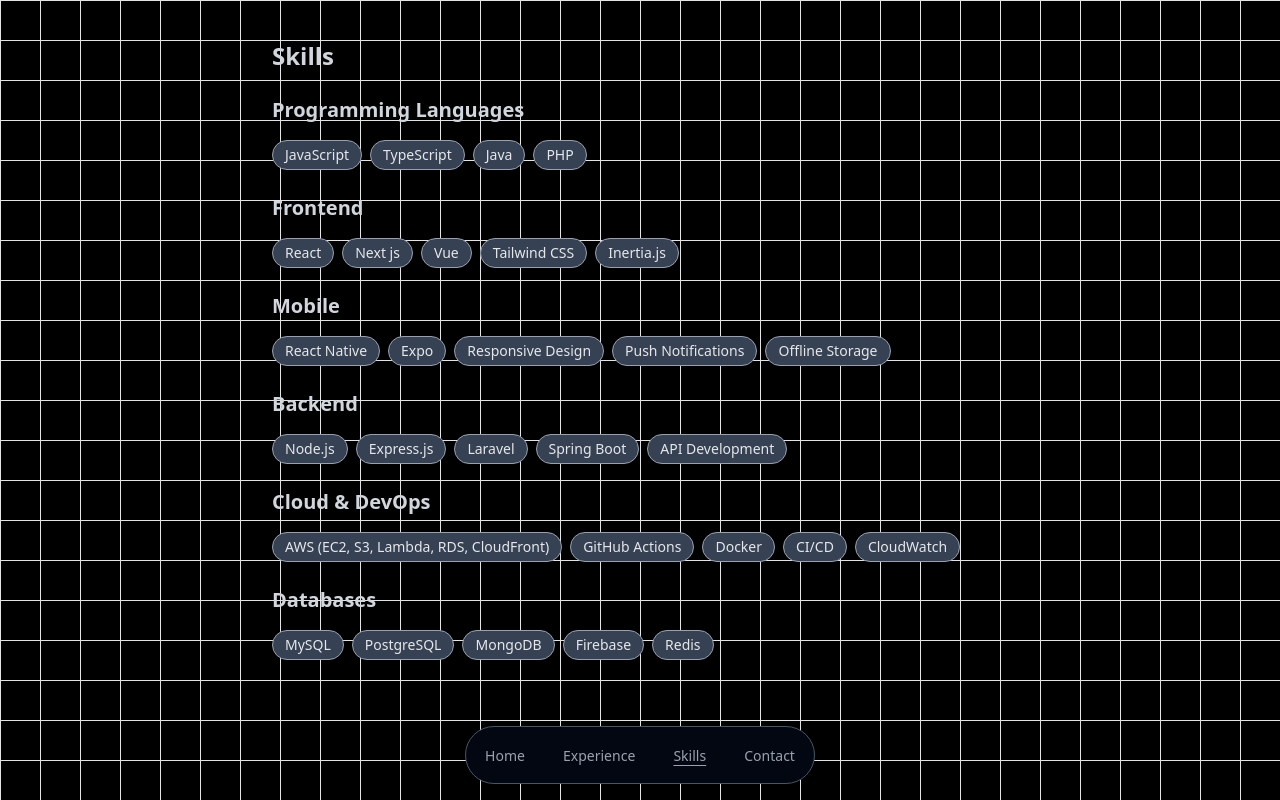
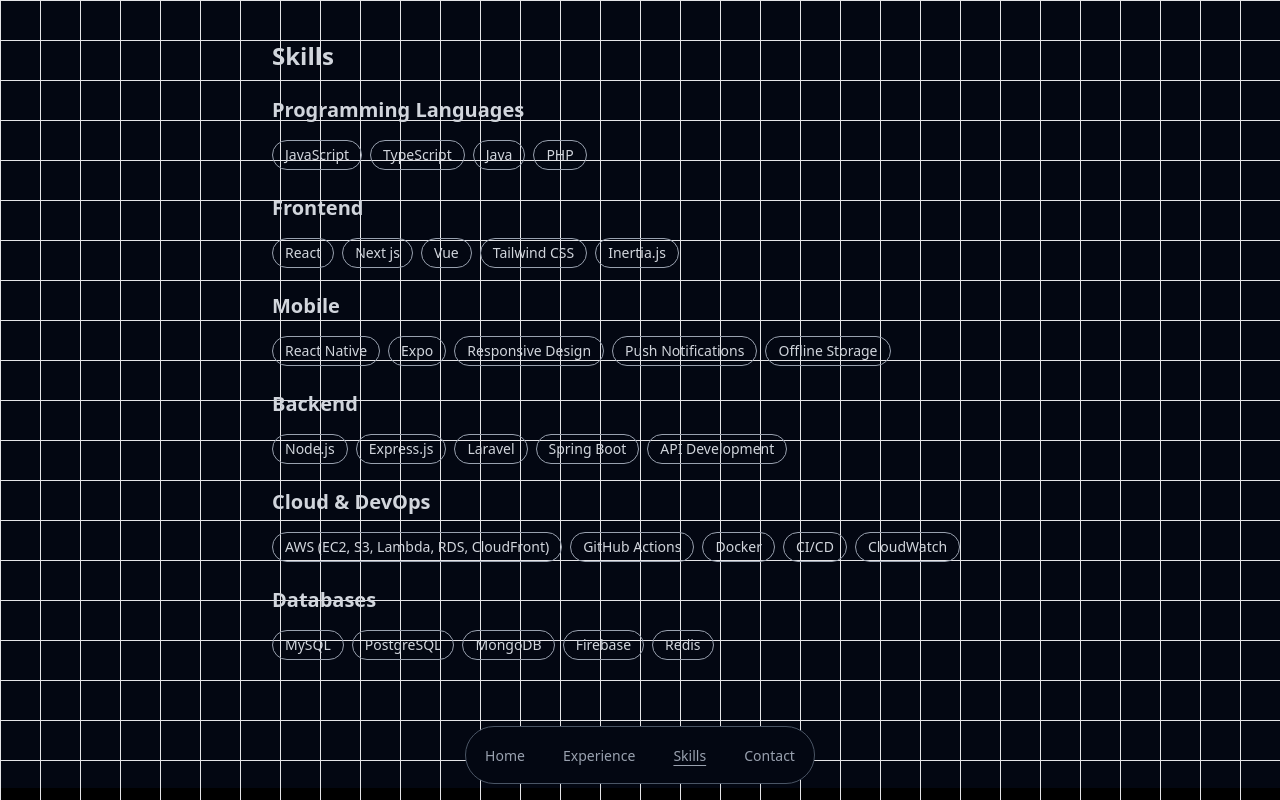
Before and after one commit to Orandian/portfolio-nextjs, a Next.js app: page /skills in a window 1280 px wide. Built offline with nearby package versions, Linux system fonts and the light colour scheme.

Commit message:
update in skills section

```diff
--- a/components/experienct-item.tsx
+++ b/components/experienct-item.tsx
@@ -9,9 +9,9 @@
 
 const ExperienceItem: React.FC<ExperienceItemProps> = ({ title, date, location, points }) => {
   return (
-    <div className="mb-10">
-      <h3 className="text-xl font-semibold text-gray-300">{title}</h3>
-      <p className="text-sm text-gray-300">{date} | {location}</p>
+    <div className="mb-10 text-gray-300">
+      <h3 className="text-xl font-semibold">{title}</h3>
+      <p className="text-sm">{date} | {location}</p>
       <ul className="mt-3 pl-5 list-disc space-y-1 text-base text-gray-400">
         {points.map((point, index) => (
           <li key={index}>{point}</li>
--- a/components/grid-background.tsx
+++ b/components/grid-background.tsx
@@ -3,7 +3,7 @@
 
 const GridBackground = ({ children }: { children: React.ReactNode }) => {
   return (
-    <div className="relative flex h-full w-full items-center justify-center bg-black dark:bg-black">
+    <div className="relative flex h-full w-full items-center justify-center bg-[#030712] dark:bg-[#030712]">
       <div
         className={cn(
           "fixed top-0 inset-0",
@@ -13,7 +13,6 @@
         )}
       />
       <div className="pointer-events-none absolute inset-0 flex items-center justify-center"></div>
-
       {children}
     </div>
   );
--- a/components/skills.tsx
+++ b/components/skills.tsx
@@ -13,7 +13,7 @@
               {cat.skills.map((skill) => (
                 <span
                   key={skill}
-                  className="text-sm bg-gray-700 text-gray-200 px-3 py-1 rounded-full border border-gray-400"
+                  className="text-sm text-gray-300 px-3 py-1 rounded-full border border-gray-400"
                 >
                   {skill}
                 </span>
```
